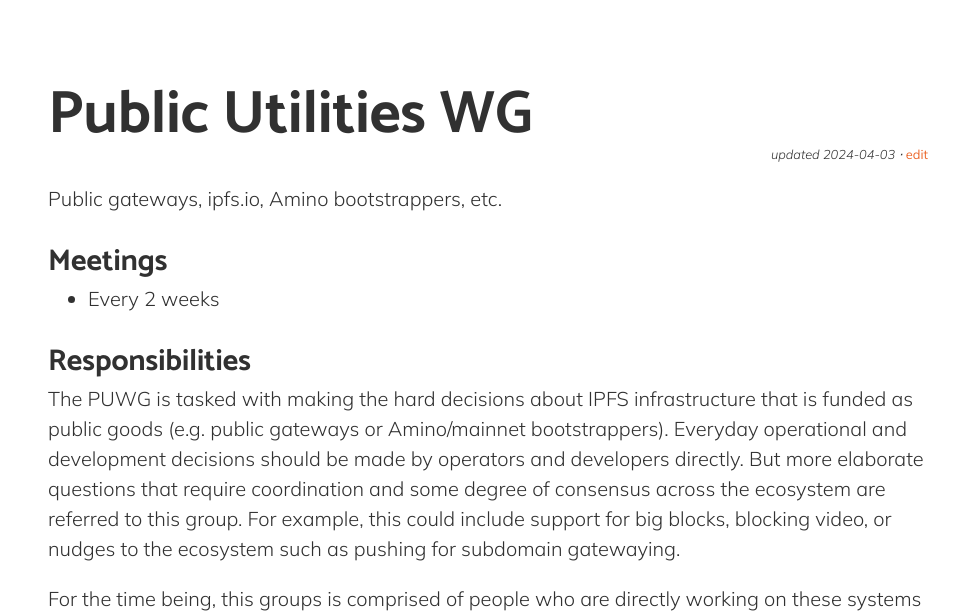
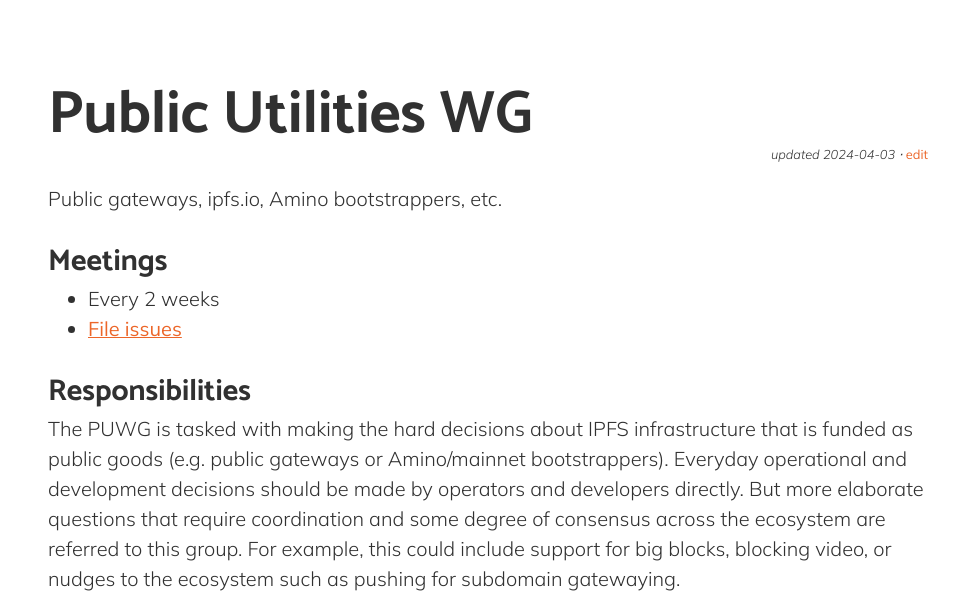
Before and after one commit to darobin/standards.group, an Eleventy site: page wg/public-utilities.md in a window 1280 px wide. Shown: the part 132-743 px from the top of the page, without its empty margins (152-1127 px from the left). Built offline with nearby package versions, Linux system fonts and the light colour scheme; Eleventy itself is replaced by a stand-in of ours; files that its build step writes are made by us from their sources; what markdown-it-task-lists would draw is missing.

Commit message:
'issues link'

```diff
--- a/wg/public-utilities.md
+++ b/wg/public-utilities.md
@@ -13,6 +13,7 @@
 ## Meetings
 
 - Every 2 weeks
+- [File issues](https://github.com/ipshipyard/waterworks-community/issues)
 
 ## Responsibilities
 
```
Also changed, not shown: docs/wg/public-utilities/index.html (+1 -0 lines).
